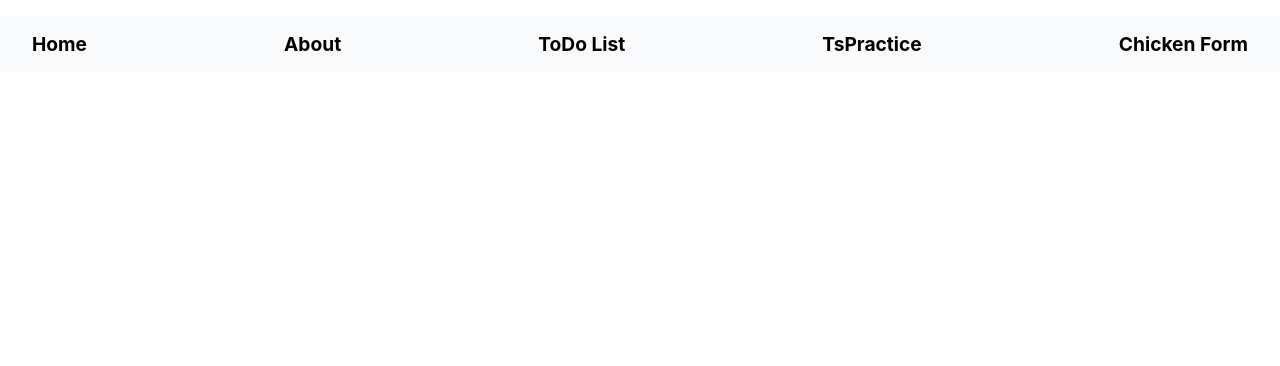
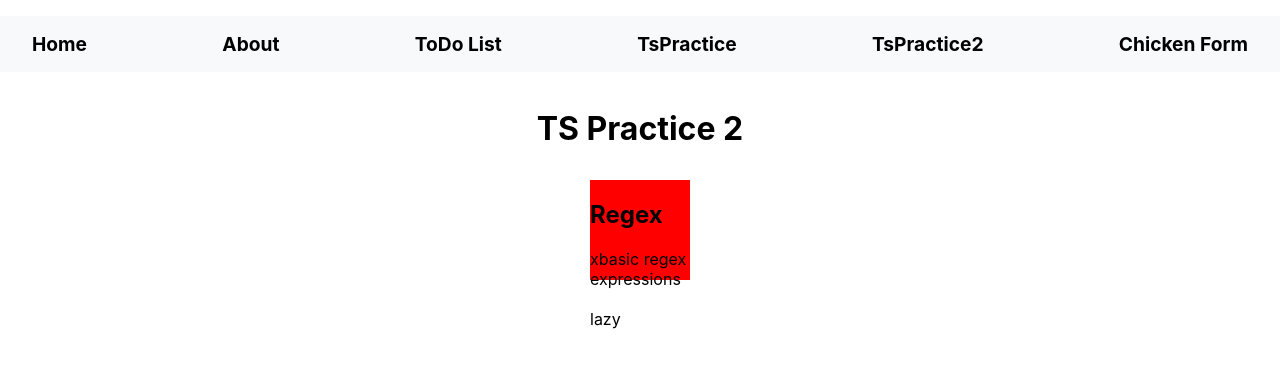
Before and after one commit to troias/TS-Muckarond, a React (Create React App) app: page /tspractice2 in a window 1280 px wide. Shown: the top 366 px of the page. Built offline with nearby package versions, Linux system fonts and the light colour scheme.

Commit message:
regex practice

```diff
--- a/src/App.tsx
+++ b/src/App.tsx
@@ -8,6 +8,8 @@ import TsPractice from './components/tsPractice'
 import NavBar from './components/navigation/navbar'
 import Home from './pages/homePage'
 import ChickenForm from './components/chicken/chicken-form'
+import Tspractice2 from './components/tspractice2'
+
 
 
 type ChickenType = {
@@ -69,6 +71,7 @@ function App() {
         <Route path='/chicken-form' element={<ChickenForm chickenReducer={state} dispatchReducer={dispatch} />} />
         {/* <Route path="/" element={<ChickenDetails />} /> */}
         <Route path="ts" element={<TsPractice />} />
+        <Route path="tspractice2" element={<Tspractice2 />} />
 
 
       </Routes>
--- a/src/components/navigation/navbar.tsx
+++ b/src/components/navigation/navbar.tsx
@@ -15,6 +15,9 @@ const NavBar = () => {
                     <a href="/ts">TsPractice</a>
                 </li>
                 <li>
+                    <a href="/tspractice2">TsPractice2</a>
+                </li>
+                <li>
                     <a href="/chicken-form">Chicken Form</a>
                 </li>
             </ul>
--- /dev/null
+++ b/src/components/tsPractice2.module.css
@@ -0,0 +1,24 @@
+.container {
+  width: 100%;
+  height: 100%;
+  display: flex;
+  flex-direction: column;
+  justify-content: center;
+  align-items: center;
+}
+
+.box {
+  width: 100px;
+  height: 100px;
+  background-color: #f00;
+  margin: 10px;
+}
+
+.success {
+    background-color: #0f0;
+
+}
+
+.error {
+    background-color: #f00;
+}
--- /dev/null
+++ b/src/components/tspractice2.tsx
@@ -0,0 +1,59 @@
+import React from 'react'
+import classes from './tsPractice2.module.css'
+
+type Props = {}
+
+const quickFox = `a quick brown fox jumps fox over the lazy dog\n
+secline`
+
+const foundArr1 = quickFox.match(/[a-z]{3}/g)
+
+const wordsWithAregex = /a/
+const searchSecondLineCharRegx = /x/m  // /\n/m is a regex that matches the new line character
+
+const foundArr = quickFox.match(searchSecondLineCharRegx)
+console.log(foundArr1)
+
+const notFoxRegx = /fox{1}/g
+
+const returnStr = new RegExp(/lazy/)
+
+const printReturnStr = (str: string, regex: RegExp) => {
+    return str.match(regex)
+}
+
+const containDigitNumberUpperCaseLowerCaseMin8 = /^(?=.*[0-9])(?=.*[a-z])(?=.*[A-Z)(?=.*[@#$%^&+=])(?=\S+$).{8,}$/ // min 8 characters, at least one number, one uppercase and one lowercase letter, and one special character
+
+// const notFox = quickFox.match(regex)
+console.log("testPass", containDigitNumberUpperCaseLowerCaseMin8.test("T7@testPass"))
+
+
+const Tspractice2 = (props: Props) => {
+    return (
+        <div className={classes.container}>
+            <h1>TS Practice 2</h1>
+
+            <div className={classes.box}>
+                <h2>Regex</h2>
+                <p>
+                    <span>{foundArr}</span>
+                    basic regex
+                    <br />
+                    expressions
+                    <br />
+                    {/* <span>{notFox}</span> */}
+                    <br />
+                    <span>{printReturnStr(quickFox, returnStr)}</span>
+                    <br />
+
+
+
+
+                </p>
+            </div>
+
+        </div>
+    )
+}
+
+export default Tspractice2
```
